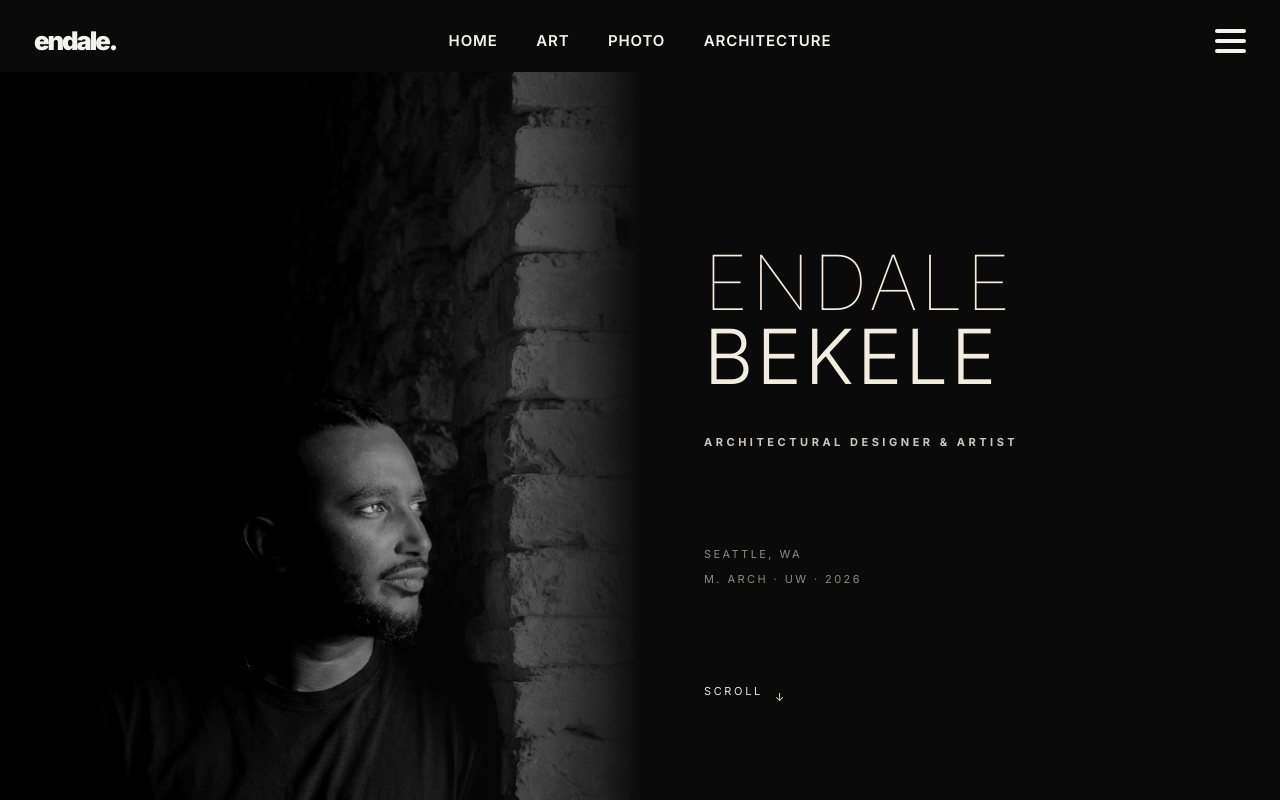
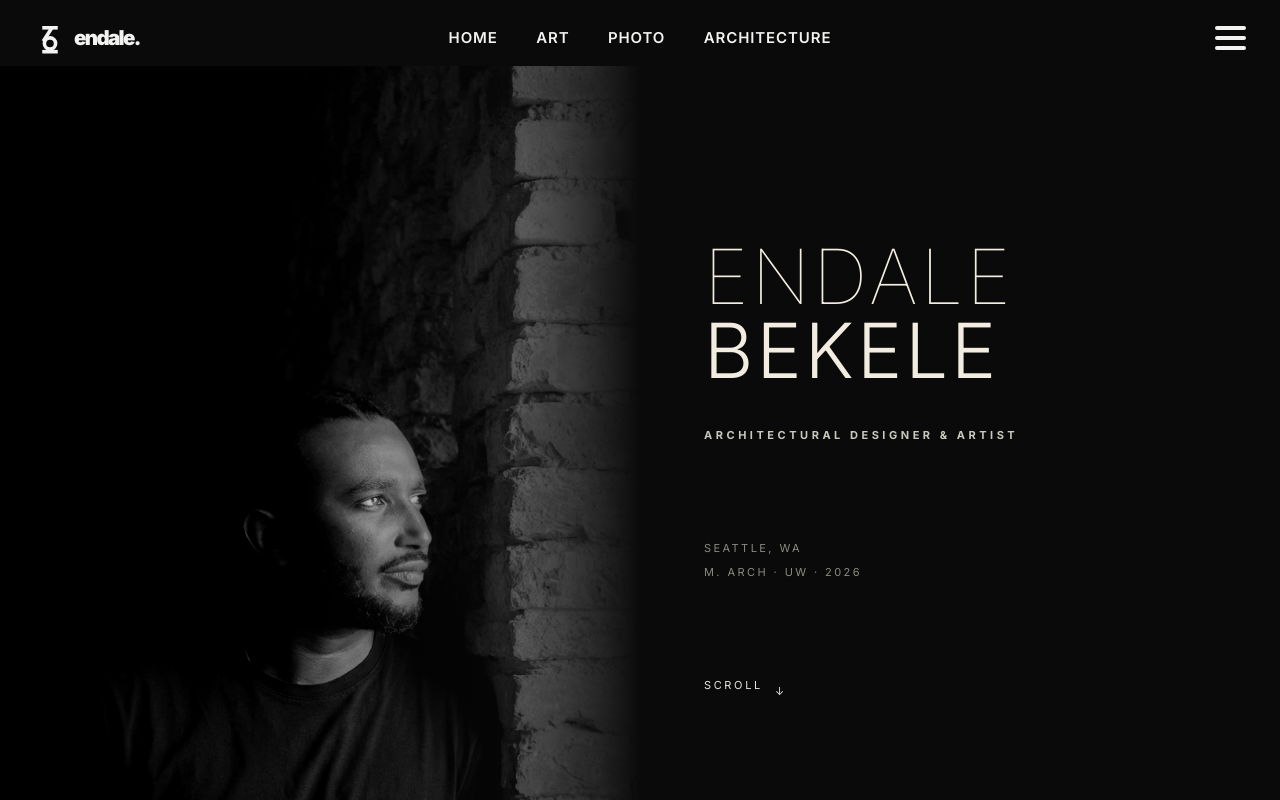
Before and after one commit to eenndduu-blip/portfolio-site, a Next.js app: page / in a window 1280 px wide. Shown: the top 800 px of the page. Built offline with nearby package versions, Linux system fonts and the light colour scheme.

Commit message:
Add custom monogram logo mark to site nav
New LogoMark component: an original bold geometric mark (bar, diagonal,
ringed loop, bar) built from primitive SVG shapes, distinct from any
third-party brand. Placed next to the 'endale.' wordmark in the shared
Nav header used across all pages.

```diff
--- /dev/null
+++ b/src/components/LogoMark.tsx
@@ -0,0 +1,29 @@
+export function LogoMark({ className = "" }: { className?: string }) {
+  return (
+    <svg
+      viewBox="0 0 640 640"
+      xmlns="http://www.w3.org/2000/svg"
+      className={className}
+      role="img"
+      aria-label="Endale Bekele logo mark"
+    >
+      <rect x="165" y="80" width="310" height="72" fill="currentColor" />
+      <path
+        d="M 335 152 L 205 355"
+        stroke="currentColor"
+        strokeWidth="72"
+        strokeLinecap="square"
+        fill="none"
+      />
+      <circle
+        cx="320"
+        cy="430"
+        r="112"
+        fill="none"
+        stroke="currentColor"
+        strokeWidth="72"
+      />
+      <rect x="165" y="558" width="310" height="72" fill="currentColor" />
+    </svg>
+  );
+}
--- a/src/components/Nav.tsx
+++ b/src/components/Nav.tsx
@@ -3,6 +3,7 @@
 import { useEffect, useState } from "react";
 import Link from "next/link";
 import { usePathname } from "next/navigation";
+import { LogoMark } from "./LogoMark";
 
 const links = [
   { href: "/", label: "Home" },
@@ -32,9 +33,13 @@ export function Nav() {
     >
       <Link
         href="/"
-        className="font-black lowercase tracking-[-0.08em] text-[clamp(20px,2vw,28px)] cursor-pointer"
+        className="flex items-center gap-2 cursor-pointer"
+        aria-label="Endale Bekele — Home"
       >
-        endale.
+        <LogoMark className="h-[26px] w-auto md:h-[32px] text-[var(--color-fg)]" />
+        <span className="font-black lowercase tracking-[-0.08em] text-[clamp(16px,1.6vw,22px)]">
+          endale.
+        </span>
       </Link>
 
       <nav
```
Also changed, not shown: .claude/launch.json (added).
